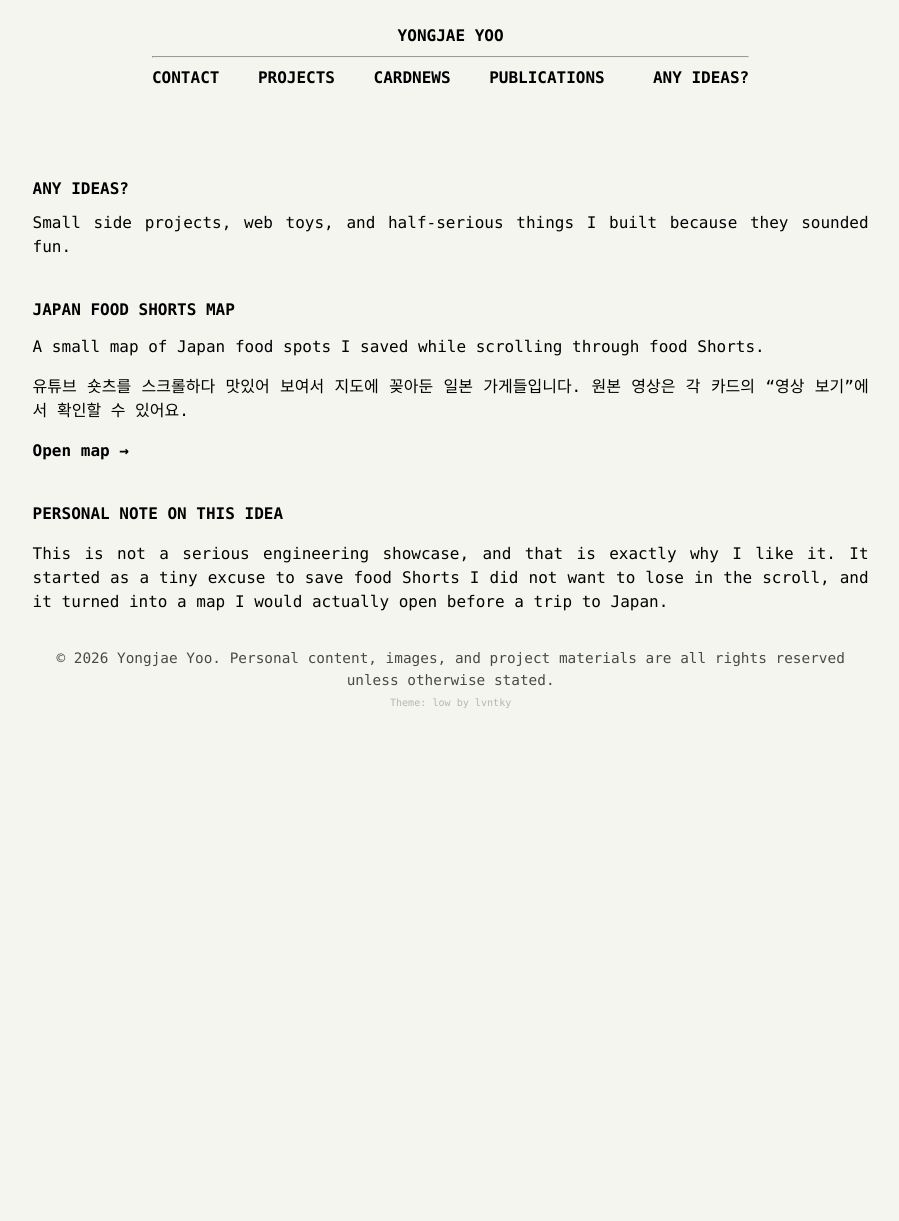
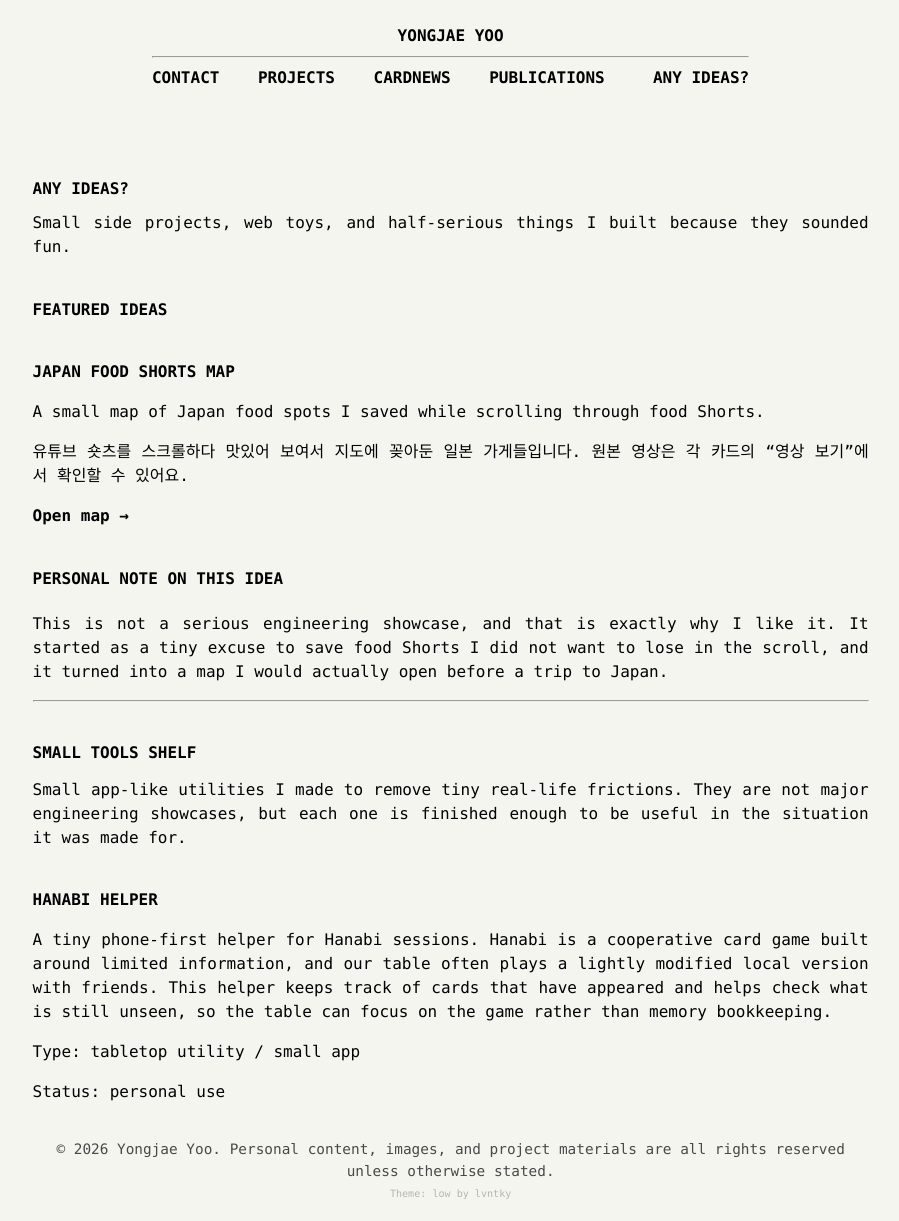
Before and after one commit to lowbyyj/lowbyyj.github.io, a Jekyll site: the page built from ideas.md, in a window 1280 px wide. Shown: the whole page, without its empty margins (183-1082 px from the left). Built offline with Jekyll 4.4.1, drawn with Linux system fonts in a browser that asks for light colours; before the commit the page ends 900 px from its top, so only the background shows below that.

Commit message:
Add small tools shelf to ideas page

```diff
--- a/ideas.md
+++ b/ideas.md
@@ -8,7 +8,9 @@ permalink: /ideas/
 
 Small side projects, web toys, and half-serious things I built because they sounded fun.
 
-## Japan Food Shorts Map
+## Featured ideas
+
+### Japan Food Shorts Map
 
 A small map of Japan food spots I saved while scrolling through food Shorts.
 
@@ -17,6 +19,21 @@ A small map of Japan food spots I saved while scrolling through food Shorts.
 
 [Open map →](https://lowbyyj.github.io/my-yt-japan-restaurant/)
 
-### Personal note on this idea
+#### Personal note on this idea
 
 This is not a serious engineering showcase, and that is exactly why I like it. It started as a tiny excuse to save food Shorts I did not want to lose in the scroll, and it turned into a map I would actually open before a trip to Japan.
+
+---
+
+## Small Tools Shelf
+
+Small app-like utilities I made to remove tiny real-life frictions.
+They are not major engineering showcases, but each one is finished enough to be useful in the situation it was made for.
+
+### Hanabi helper
+
+A tiny phone-first helper for Hanabi sessions. Hanabi is a cooperative card game built around limited information, and our table often plays a lightly modified local version with friends. This helper keeps track of cards that have appeared and helps check what is still unseen, so the table can focus on the game rather than memory bookkeeping.
+
+Type: tabletop utility / small app
+
+Status: personal use
```
